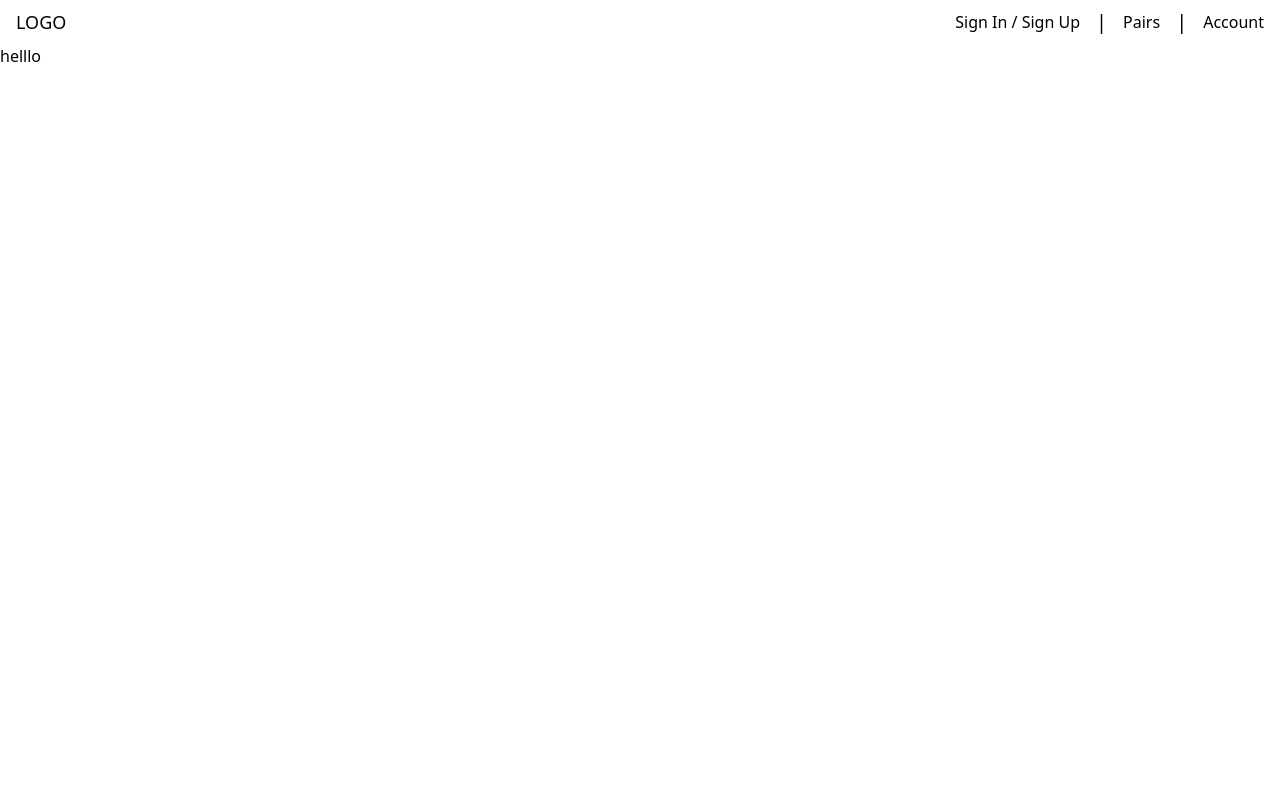
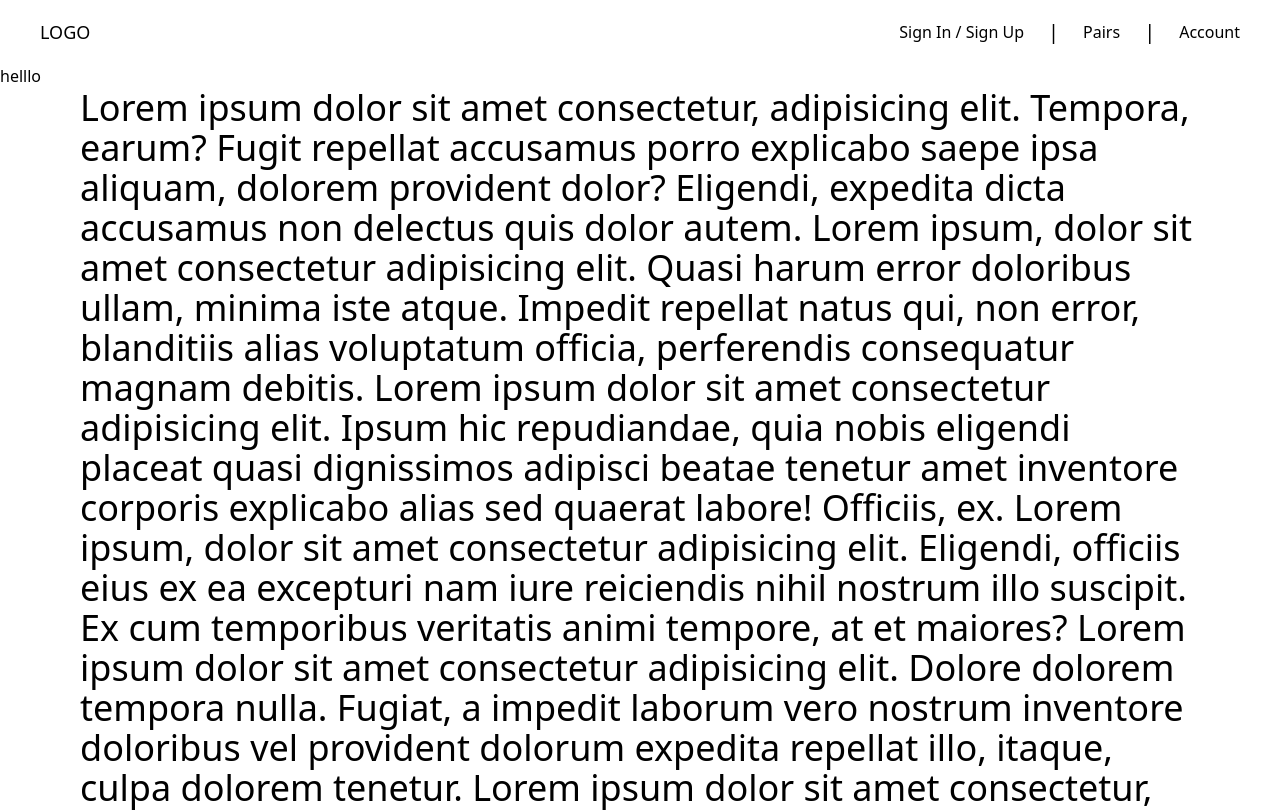
Before and after one commit to Dillonpw/pairs, a Next.js app: page / in a window 1280 px wide. Shown: the top 812 px of the page. Built offline with nearby package versions, Linux system fonts and the light colour scheme.

Commit message:
added placeholder text and styled the nav to follow page

```diff
--- a/app/account/page.tsx
+++ b/app/account/page.tsx
@@ -0,0 +1,7 @@
+export default function AccountPage() {
+    return (
+        <main>
+            <p>hello account page with controls for your profile</p>
+        </main>
+    );
+}
--- a/app/page.tsx
+++ b/app/page.tsx
@@ -1,8 +1,9 @@
-
+import Space from '@/components/space';
 export default function Home() {
     return (
         <main>
-<p>helllo</p>
+            <p>helllo</p>
+            <Space />
         </main>
     );
 }
--- a/app/pairs/page.tsx
+++ b/app/pairs/page.tsx
@@ -0,0 +1,7 @@
+export default function PairsPage() {
+    return (
+        <main>
+            <p>hello pairs page wiht forms</p>
+        </main>
+    );
+}
--- a/app/sign-in/page.tsx
+++ b/app/sign-in/page.tsx
@@ -3,7 +3,7 @@ import SignIn from "@/components/sign-in";
 export default function SignInPage () {
     return (
         <main>
-            <p>hello</p>
+            <p>hello log in</p>
             <SignIn />
         </main>
     );
--- a/components/nav.tsx
+++ b/components/nav.tsx
@@ -1,4 +1,7 @@
+'use client';
+
 import Link from 'next/link';
+import { useState, useEffect } from 'react';
 import {
     DropdownMenu,
     DropdownMenuTrigger,
@@ -6,21 +9,53 @@ import {
     DropdownMenuItem,
     DropdownMenuSeparator,
     DropdownMenuLabel,
-} from './ui/dropdown-menu';
-import { Button } from './ui/button';
-import { User, Shield, Menu, Users, UserPen, House } from 'lucide-react';
+} from '@/components/ui/dropdown-menu';
+import { Button } from '@/components/ui/button';
+import {
+    User,
+    Shield,
+    Menu,
+    Users,
+    PenIcon as UserPen,
+    HomeIcon as House,
+} from 'lucide-react';
 
-export default async function Nav() {
+export default function Nav() {
+    const [isScrolled, setIsScrolled] = useState(false);
+
+    useEffect(() => {
+        const handleScroll = () => {
+            if (window.scrollY > 20) {
+                setIsScrolled(true);
+            } else {
+                setIsScrolled(false);
+            }
+        };
+
+        window.addEventListener('scroll', handleScroll);
+        return () => {
+            window.removeEventListener('scroll', handleScroll);
+        };
+    }, []);
+
     return (
-        <nav className="flex items-center justify-between px-4 py-2">
+        <nav className="sticky left-0 top-0 z-50 flex w-full justify-center transition-all">
+            <header
+                className={`mx-4 flex items-center justify-between px-6 backdrop-blur-xl transition-all ${
+                    isScrolled
+                        ? 'mt-4 h-16 w-[90%] rounded-full  text-black shadow-md dark:bg-neutral-900 dark:text-white'
+                        : 'h-16 w-full bg-transparent dark:text-white'
+                }`}
+            >
+                <Link href="/" id="logo">
+                    <div className="text-lg font-medium hover:scale-105">
+                        LOGO
+                    </div>
+                </Link>
+
+                <div className="flex items-center">
                     {/* Desktop navigation */}
-            <div className="hidden sm:flex items-center justify-between gap-2 sm:gap-6 w-full">
-                <div>
-                    <Link href="/" className="text-lg font-medium">
-                        LOGO
-                    </Link>
-                </div>
-                <div className="flex gap-4 items-center">
+                    <div className="hidden sm:flex items-center justify-between gap-2 sm:gap-6">
                         <Link
                             href="/sign-in"
                             className="text-md font-medium underline-offset-4 hover:underline"
@@ -45,15 +80,9 @@ export default async function Nav() {
                             Account
                         </Link>
                     </div>
-            </div>
 
                     {/* Mobile Dropdown */}
-            <div className="flex sm:hidden justify-between items-center w-full">
-                <div>
-                    <Link href="/" className="text-lg font-medium">
-                        LOGO
-                    </Link>
-                </div>
+                    <div className="flex sm:hidden">
                         <DropdownMenu>
                             <DropdownMenuTrigger asChild>
                                 <Button variant="outline" size="icon">
@@ -66,32 +95,40 @@ export default async function Nav() {
                                 align="end"
                                 sideOffset={8}
                             >
-                        <DropdownMenuLabel>Navigation</DropdownMenuLabel>
-                        <DropdownMenuSeparator />
                                 <DropdownMenuItem asChild>
-                            <Link href="/" className="flex items-center">
+                                    <Link
+                                        href="/"
+                                        className="flex items-center"
+                                    >
                                         <House className="mr-2 h-4 w-4" />
                                         <span>Home</span>
                                     </Link>
                                 </DropdownMenuItem>
                                 <DropdownMenuSeparator />
                                 <DropdownMenuItem asChild>
-                            <Link href="/sign-in" className="flex items-center">
+                                    <Link
+                                        href="/sign-in"
+                                        className="flex items-center"
+                                    >
                                         <User className="mr-2 h-4 w-4" />
                                         <span>Sign In / Sign Up</span>
                                     </Link>
                                 </DropdownMenuItem>
                                 <DropdownMenuItem asChild>
-                            <Link href="/pairs" className="flex items-center">
+                                    <Link
+                                        href="/pairs"
+                                        className="flex items-center"
+                                    >
                                         <Users className="mr-2 h-4 w-4" />
-
                                         <span>Pairs</span>
                                     </Link>
                                 </DropdownMenuItem>
                                 <DropdownMenuItem asChild>
-                            <Link href="/account" className="flex items-center">
+                                    <Link
+                                        href="/account"
+                                        className="flex items-center"
+                                    >
                                         <UserPen className="mr-2 h-4 w-4" />
-
                                         <span>Account</span>
                                     </Link>
                                 </DropdownMenuItem>
@@ -109,6 +146,10 @@ export default async function Nav() {
                             </DropdownMenuContent>
                         </DropdownMenu>
                     </div>
+                </div>
+
+                {/* Theme Toggle */}
+            </header>
         </nav>
     );
 }
--- a/components/sign-in.tsx
+++ b/components/sign-in.tsx
@@ -1,14 +1,23 @@
-import { signIn } from '@/auth';
+
+import { signIn } from '@/auth'
+import { Button } from '@/components/ui/button'
+import { Chrome } from 'lucide-react'
 
 export default function SignIn() {
   return (
     <form
       action={async () => {
-                'use server';
-                await signIn('google');
+        'use server'
+        await signIn('google')
       }}
     >
-            <button type="submit">Sign in with Google</button>
+      <Button
+        type="submit"
+        className="bg-[#4285F4] hover:bg-[#4285F4]/90 text-white"
+      >
+        <Chrome className="mr-2 h-4 w-4" />
+        Sign in with Google
+      </Button>
     </form>
-    );
+  )
 }
--- /dev/null
+++ b/components/space.tsx
@@ -0,0 +1,41 @@
+export default function Space() {
+    return (
+        <p className="mx-20 text-4xl">
+            Lorem ipsum dolor sit amet consectetur, adipisicing elit. Tempora,
+            earum? Fugit repellat accusamus porro explicabo saepe ipsa aliquam,
+            dolorem provident dolor? Eligendi, expedita dicta accusamus non
+            delectus quis dolor autem. Lorem ipsum, dolor sit amet consectetur
+            adipisicing elit. Quasi harum error doloribus ullam, minima iste
+            atque. Impedit repellat natus qui, non error, blanditiis alias
+            voluptatum officia, perferendis consequatur magnam debitis. Lorem
+            ipsum dolor sit amet consectetur adipisicing elit. Ipsum hic
+            repudiandae, quia nobis eligendi placeat quasi dignissimos adipisci
+            beatae tenetur amet inventore corporis explicabo alias sed quaerat
+            labore! Officiis, ex. Lorem ipsum, dolor sit amet consectetur
+            adipisicing elit. Eligendi, officiis eius ex ea excepturi nam iure
+            reiciendis nihil nostrum illo suscipit. Ex cum temporibus veritatis
+            animi tempore, at et maiores? Lorem ipsum dolor sit amet consectetur
+            adipisicing elit. Dolore dolorem tempora nulla. Fugiat, a impedit
+            laborum vero nostrum inventore doloribus vel provident dolorum
+            expedita repellat illo, itaque, culpa dolorem tenetur. Lorem ipsum
+            dolor sit amet consectetur, adipisicing elit. Dolores quisquam
+            tenetur incidunt atque dignissimos, accusantium laudantium magni
+            maiores dolorem beatae. Omnis architecto, adipisci sit iusto ex
+            itaque sunt quasi amet! Lorem ipsum dolor sit amet consectetur
+            adipisicing elit. Modi ipsa saepe facere, delectus tenetur
+            perferendis, culpa blanditiis cupiditate quo repellat libero fugiat
+            voluptatibus, minima molestias harum tempora maxime quod voluptas?
+            Lorem ipsum dolor sit amet consectetur adipisicing elit. Suscipit
+            saepe vitae sed nostrum nesciunt necessitatibus reiciendis aut nam
+            quibusdam explicabo consequatur, nulla, iusto, doloremque deserunt
+            quos delectus tempore labore unde! Lorem ipsum dolor sit amet
+            consectetur adipisicing elit. Laboriosam nam ex excepturi, ullam
+            deserunt totam aliquam repudiandae iusto enim accusantium
+            distinctio, expedita qui hic optio labore aperiam est fuga iure!
+            Lorem ipsum dolor sit, amet consectetur adipisicing elit. Voluptas
+            nobis autem veniam assumenda corporis dolorum sint, natus quas modi
+            nesciunt ipsum molestiae sequi culpa! Magnam dolores quia voluptatem
+            totam repudiandae!{' '}
+        </p>
+    );
+}
```
Lines whose indentation alone changed are shown as unchanged.
